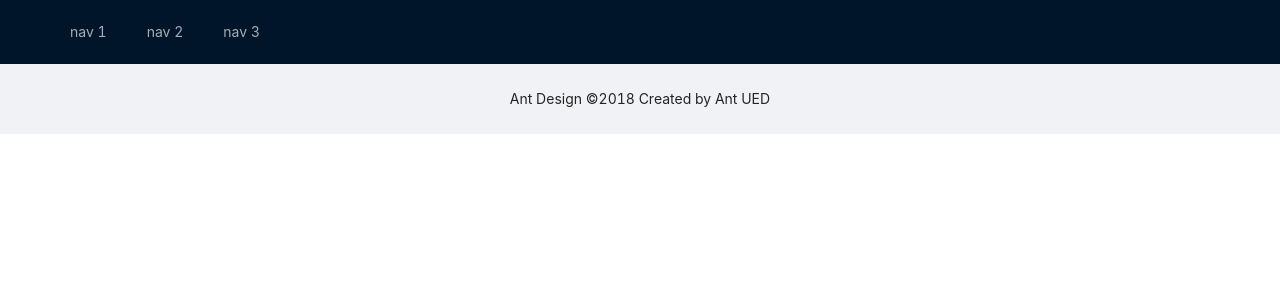
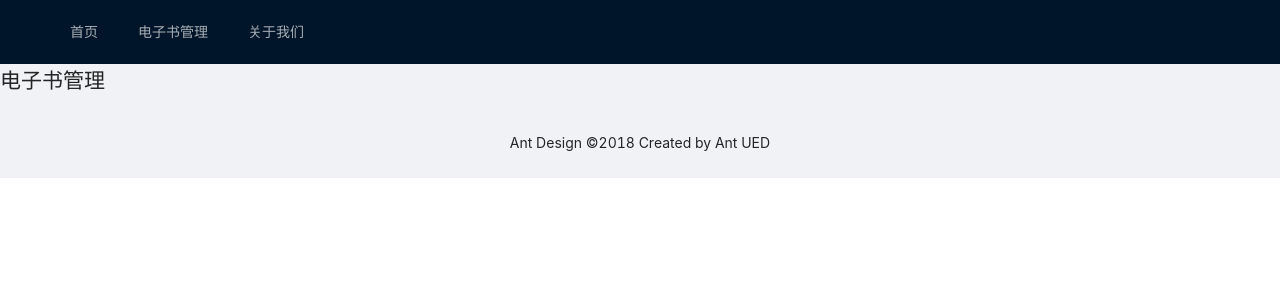
Before and after one commit to xiaoquanxiong/wiki-demo, a Vue app in the folder web/: page /admin/ebook in a window 1280 px wide. Shown: the top 300 px of the page. Built offline with nearby package versions, Linux system fonts and the light colour scheme; no server answers.

Commit message:
6-2 增加电子书管理页面 新页面开发：页面，路由，菜单

```diff
--- a/web/src/components/the-header.vue
+++ b/web/src/components/the-header.vue
@@ -7,9 +7,15 @@
         v-model:selectedKeys="selectedKeys1"
         :style="{ lineHeight: '64px' }"
     >
-      <a-menu-item key="1">nav 1</a-menu-item>
-      <a-menu-item key="2">nav 2</a-menu-item>
-      <a-menu-item key="3">nav 3</a-menu-item>
+      <a-menu-item key="/">
+        <router-link to="/">首页</router-link>
+      </a-menu-item>
+      <a-menu-item key="/admin/ebook">
+        <router-link to="/admin/ebook">电子书管理</router-link>
+      </a-menu-item>
+      <a-menu-item key="/about">
+        <router-link to="/about">关于我们</router-link>
+      </a-menu-item>
     </a-menu>
   </a-layout-header>
 </template>
--- a/web/src/router/index.ts
+++ b/web/src/router/index.ts
@@ -1,5 +1,6 @@
 import { createRouter, createWebHistory, RouteRecordRaw } from 'vue-router'
 import Home from '../views/Home.vue'
+import AdminEbook from '../views/admin/admin-ebook.vue'
 
 const routes: Array<RouteRecordRaw> = [
   {
@@ -14,7 +15,12 @@
     // this generates a separate chunk (about.[hash].js) for this route
     // which is lazy-loaded when the route is visited.
     component: () => import(/* webpackChunkName: "about" */ '../views/About.vue')
-  }
+  },
+  {
+    path: '/admin/ebook',
+    name: 'AdminEbook',
+    component: AdminEbook
+  },
 ]
 
 const router = createRouter({
--- /dev/null
+++ b/web/src/views/admin/admin-ebook.vue
@@ -0,0 +1,5 @@
+<template>
+  <div class="about">
+    <h1>电子书管理</h1>
+  </div>
+</template>
```
